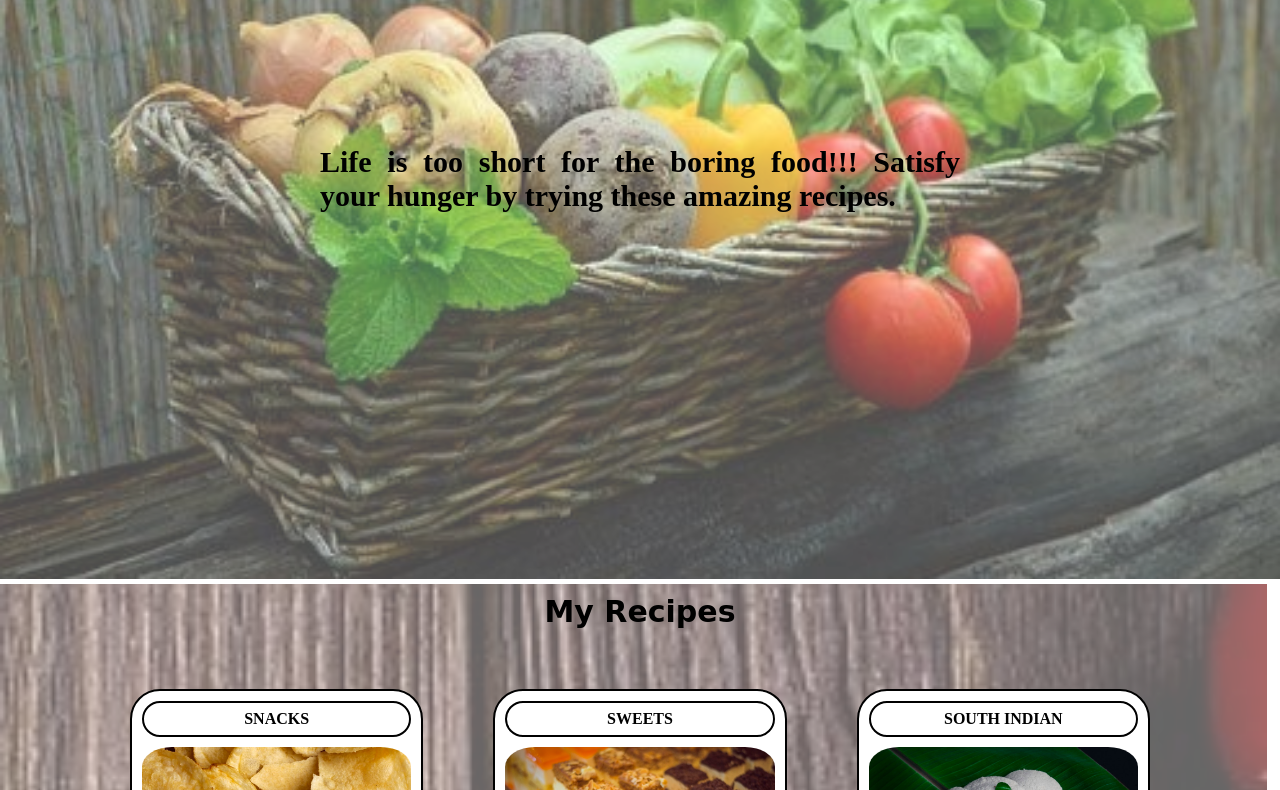
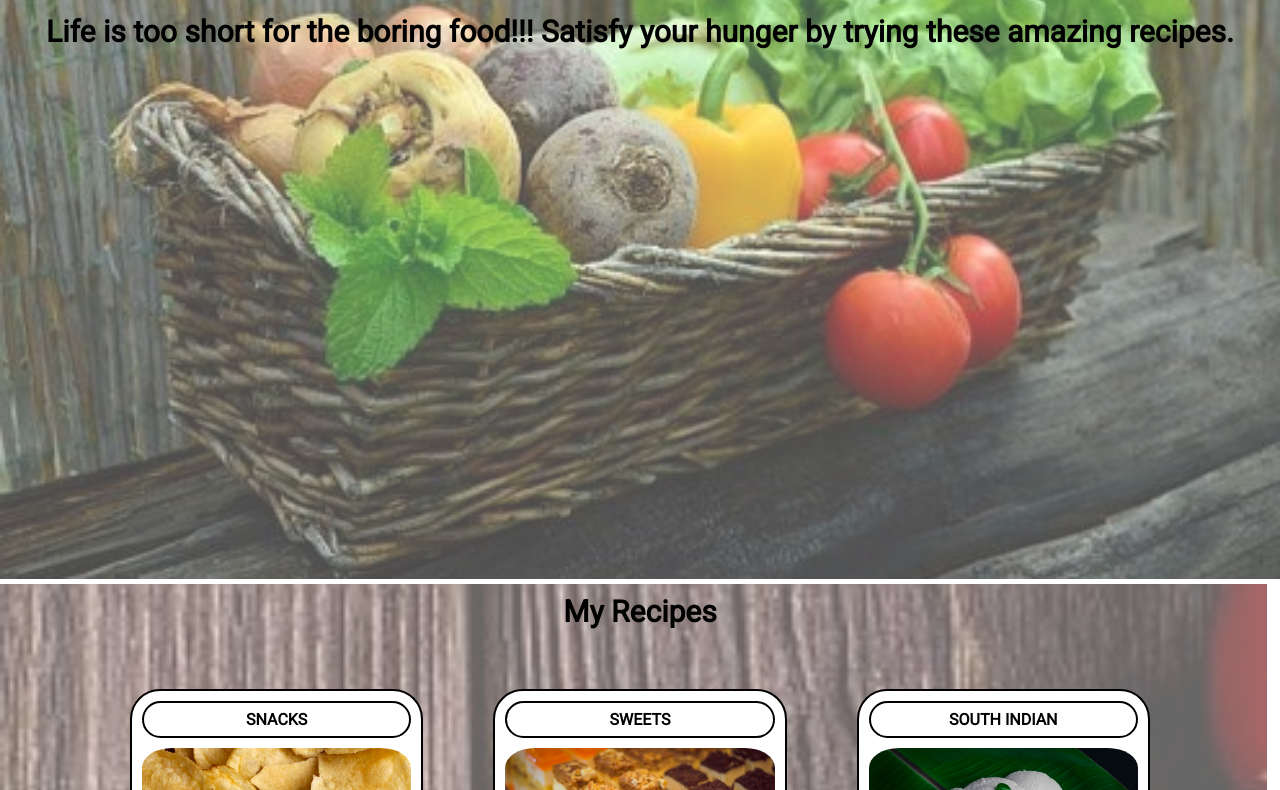
Before and after one commit to Sakiii8499/Kitchen, a plain HTML site: page index.html in a window 1280 px wide. Shown: the part 221-1011 px from the top of the page. Drawn offline with Linux system fonts and the light colour scheme.

Commit message:
Add files via upload

```diff
--- a/index.html
+++ b/index.html
@@ -6,6 +6,9 @@
     <meta name="viewport" content="width=device-width, initial-scale=1.0">
     <link rel="stylesheet" href="style.css">
     <link rel="stylesheet" href="media.css">
+    <link rel="preconnect" href="https://fonts.googleapis.com">
+    <link rel="preconnect" href="https://fonts.gstatic.com" crossorigin>
+    <link href="https://fonts.googleapis.com/css2?family=Roboto&display=swap" rel="stylesheet">
     <title>Sakshi's Kitchen</title>
 </head>
 
--- a/style.css
+++ b/style.css
@@ -2,7 +2,9 @@
     margin: 0;
     padding: 0;
     overflow-x: hidden;
+    font-family: 'Roboto', sans-serif;
 }
+
 
 /* Navigation Bar */
 #navbar{
@@ -12,7 +14,6 @@
 
 #navbar ul{
     display: flex;
-    font-family: 'Baloo Bhai', cursive;
 }
 
 #navbar ul li{
@@ -28,7 +29,6 @@
     border-radius: 20px;
     text-decoration: none;
 }
-
 #navbar ul li a:hover{
     color: black;
     background-color: white;
@@ -45,8 +45,8 @@
     margin: 3px 6px;
 }
 
+
 /* Home Section */
-
 #home{
     display: flex;
     flex-direction: column;
@@ -66,16 +66,9 @@
     z-index: -1;
     opacity:0.7;
 }
-#home p{
-    position: absolute;
-    top: 50%;
-    left: 50%;
-    transform: translate(-50%, -50%);
-    text-align: justify;
-}
+
 #home p, #home h1{
     color:black;
-    font-family: 'Bree Serif', serif;
     font-size: 30px;
     font-weight: bold;
 }
@@ -106,7 +99,6 @@
 
 .recipes-container h2 {
     text-align: center;
-    font-family: cursive;
     font-weight: bold;
     font-size: 30px;
     padding: 10px;
```
